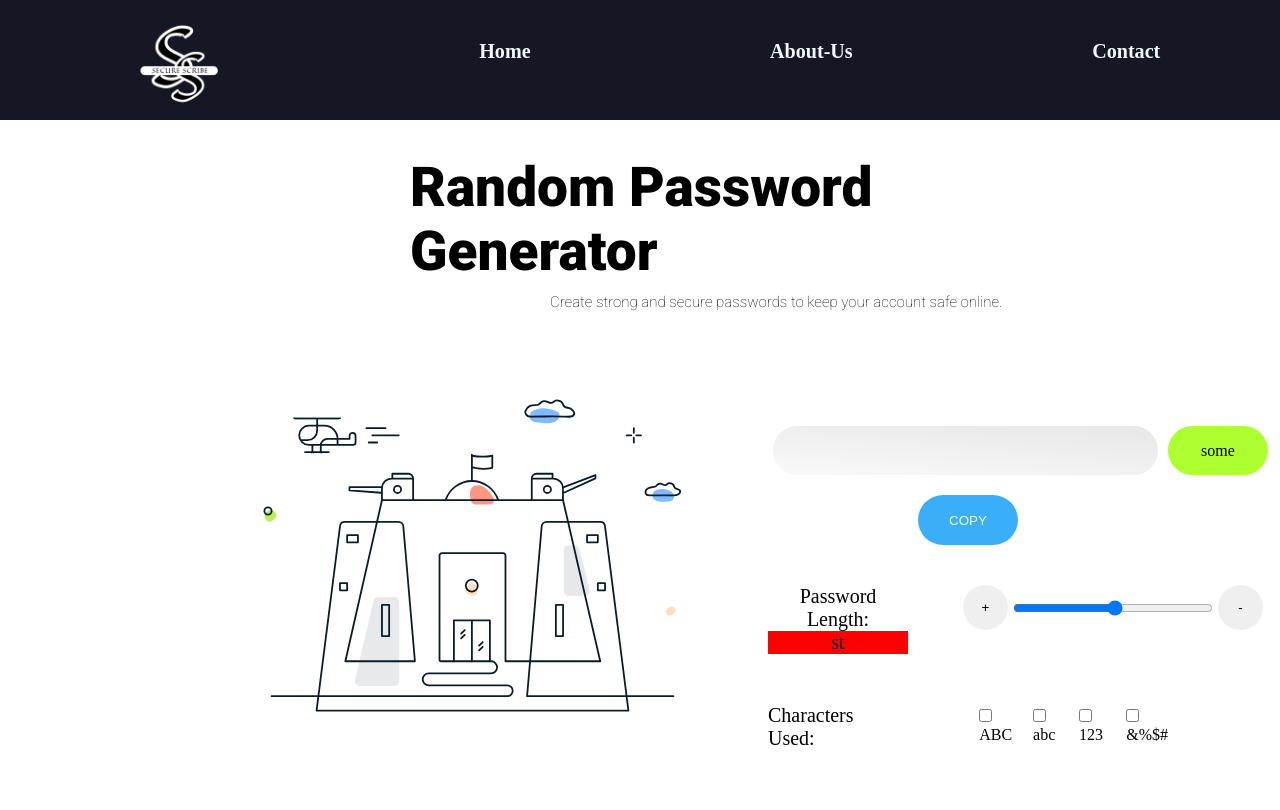
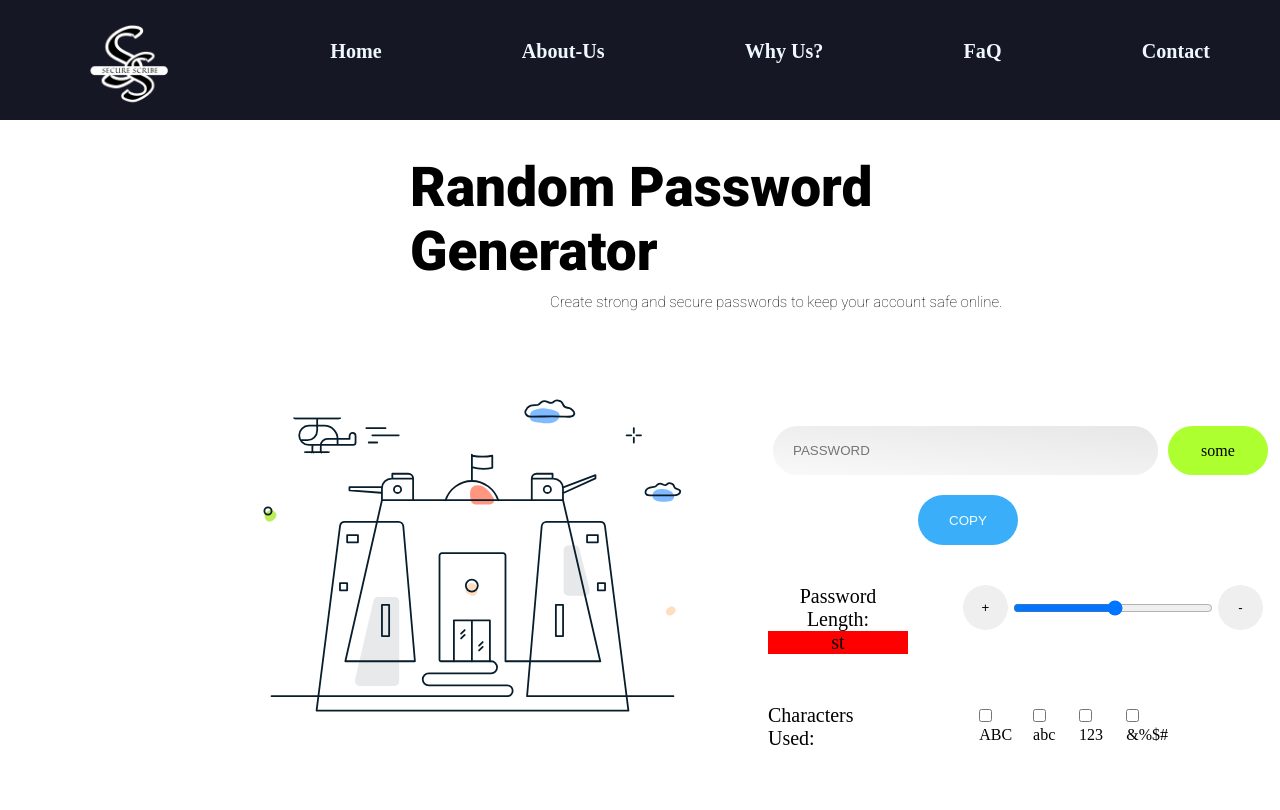
Before and after one commit to SHILJIYA-SHIRIN/random-password-generator-secure-scribe, a plain HTML site: page index.html in a window 1280 px wide. Drawn offline with Linux system fonts and the light colour scheme.

Commit message:
just created script file

```diff
--- a/index.html
+++ b/index.html
@@ -21,7 +21,13 @@
                 <h6>Home</h6>
             </a><a href="">
                 <h6>About-Us</h6>
+            </a>
+            <a href="">
+                <h6>Why Us?</h6>
             </a><a href="">
+                <h6>FaQ</h6>
+            </a>
+            <a href="">
                 <h6>Contact</h6>
             </a>
         </nav>
@@ -37,7 +43,7 @@
 
 
 <div class="password-input-form"><div class="internal-form">
-   <div class="input-form1"><input type="text"  class="input-form"  ></div>  <div class="somebtn">some</div> </div>
+   <div class="input-form1"><input type="text"  id="password-holder" class="input-form" placeholder="PASSWORD" style="padding-left: 20px;" ></div>  <div class="somebtn">some</div> </div>
         <button class="copy-btn">COPY</button>
 
     <div class="password-length">
--- /dev/null
+++ b/script.js
@@ -0,0 +1 @@
+const password= document.getElementById("password-holder");
```
